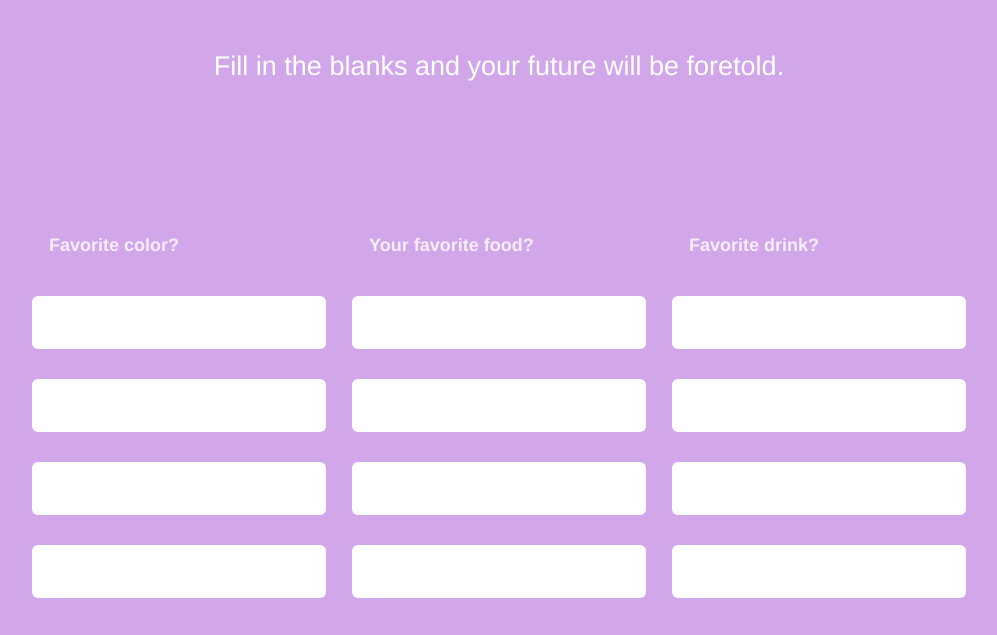
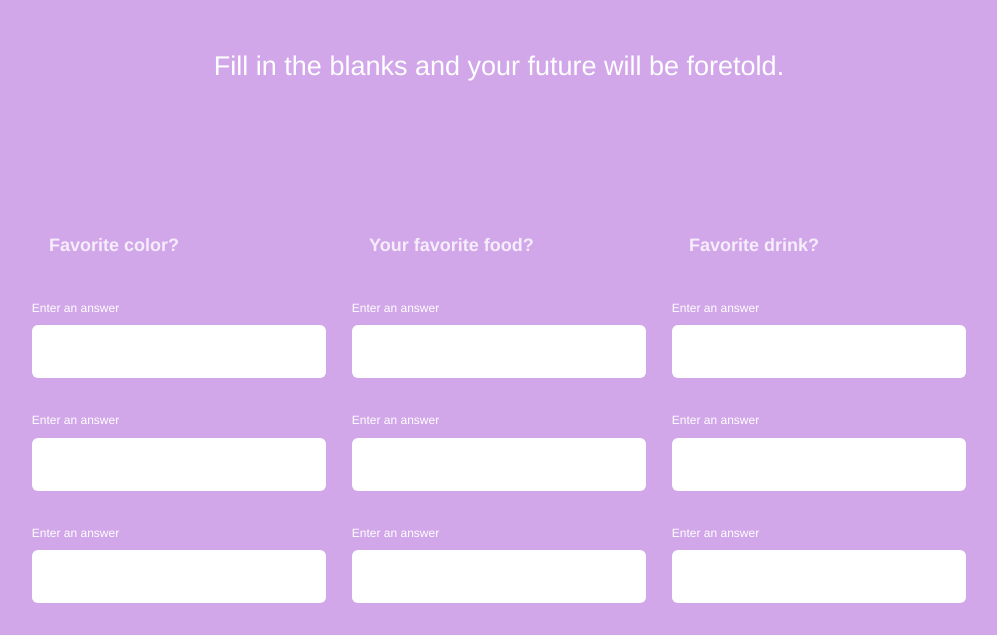
Before and after one commit to lisettespinoza/MASH-Game, a plain HTML site: page index.html in a window 1280 px wide. Shown: the part 164-799 px from the top of the page, without its empty margins (141-1138 px from the left). Drawn offline with Linux system fonts and the light colour scheme.

Commit message:
Update index.html

```diff
--- a/index.html
+++ b/index.html
@@ -22,24 +22,24 @@
       <div class="bucket">
         <div class="choice-bucket">
           <h4 class="highlight">Favorite color?</h4>
-          <input name="answer_1[blue]" type="text">
-          <input name="answer_1[pink]" type="text">
-          <input name="answer_1[purple]" type="text">
-          <input name="answer_1[red]" type="text">
+         <label for="formAnswer1">Enter an answer</label><input name="answer_1[blue]" id="formAnswer1">
+         <label for="formAnswer1">Enter an answer</label><input name="answer_1[pink]" id="formAnswer1">
+         <label for="formAnswer1">Enter an answer</label><input name="answer_1[purple]" id="formAnswer1">
+         <label for="formAnswer1">Enter an answer</label><input name="answer_1[red]" id="formAnswer1">
         </div>
         <div class="choice-bucket">
           <h4 class="highlight">Your favorite food?</h4>
-          <input name="answer_2[korean]" type="text">
-          <input name="answer_2[italian]" type="text">
-          <input name="answer_2[mexican]" type="text">
-          <input name="answer_2[thai]" type="text">
+         <label for="formAnswer2">Enter an answer</label><input name="answer_2[korean]" id="formAnswer2">
+         <label for="formAnswer2">Enter an answer</label><input name="answer_2[italian]" id="formAnswer2">
+         <label for="formAnswer2">Enter an answer</label><input name="answer_2[mexican]" id="formAnswer2">
+         <label for="formAnswer2">Enter an answer</label><input name="answer_2[thai]" id="formAnswer2">
         </div>
         <div class="choice-bucket">
           <h4 class="highlight">Favorite drink?</h4>
-          <input name="answer_3[water]" type="text">
-          <input name="answer_3[soda]" type="text">
-          <input name="answer_3[coffee]" type="text">
-          <input name="answer_3[boba]" type="text">
+         <label for="formAnswer3">Enter an answer</label><input name="answer_3[water]" id="formAnswer3">
+         <label for="formAnswer3>Enter an answer</label><input name="answer_3[soda]" id="formAnswer3">
+         <label for="formAnswer3">Enter an answer</label><input name="answer_3[coffee]" id="formAnswer3">
+         <label for="formAnswer3">Enter an answer</label><input name="answer_3[boba]" id="formAnswer3">
         </div>
       </div>
       <button type="submit" class="button-submit">Tell my fortune</button>
```
